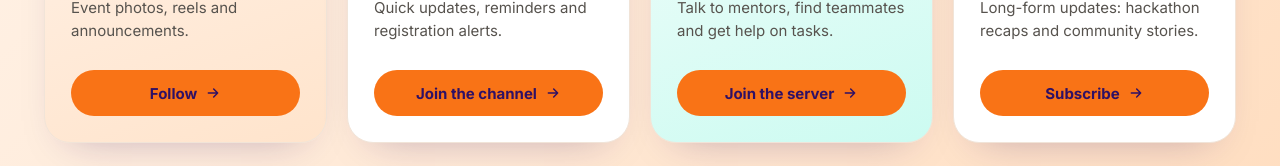
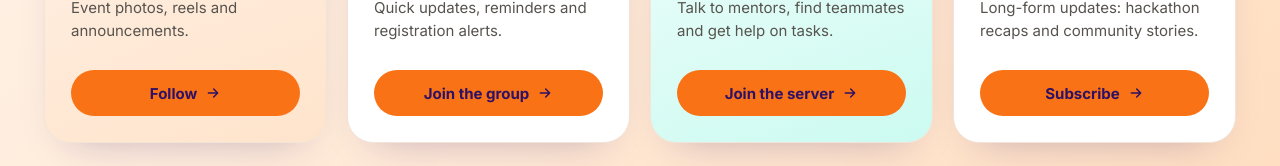
Before and after one commit to mkcsboy/Mighty-Developers, a React (Vite) app: page /connect in a window 1280 px wide. Shown: the part 584-750 px from the top of the page. Built offline with nearby package versions, Linux system fonts and the light colour scheme.

Commit message:
Update WhatsApp button text to 'Join the group'

```diff
--- a/src/components/CommunitySection.jsx
+++ b/src/components/CommunitySection.jsx
@@ -55,7 +55,7 @@ export default function CommunitySection() {
             <h3 style={{ margin: "22px 0 8px", fontSize: "28px", lineHeight: 1, fontWeight: 800, letterSpacing: "-.03em", color: "#2E1065" }}>WhatsApp</h3>
             <p style={{ margin: "0 0 28px", fontSize: "15px", lineHeight: 1.5, color: "#57534E" }}>Quick updates, reminders and registration alerts.</p>
             <a className="pc-btn" href="https://chat.whatsapp.com/mightydevelopers" target="_blank" rel="noreferrer noopener">
-              Join the channel
+              Join the group
               <svg width="16" height="16" viewBox="0 0 24 24" fill="none" stroke="#2E1065" strokeWidth="2.2" strokeLinecap="round" strokeLinejoin="round" aria-hidden="true" style={{ display: "block", flex: "none" }}>
                 <path d="M5 12h14M13 6l6 6-6 6" />
               </svg>
--- a/src/pages/Connect.jsx
+++ b/src/pages/Connect.jsx
@@ -57,7 +57,7 @@ export default function Connect() {
             <h2 style={{ margin: "22px 0 8px", fontSize: "30px", lineHeight: 1, fontWeight: 800, letterSpacing: "-.03em", color: "#2E1065" }}>WhatsApp</h2>
             <p style={{ margin: "0 0 28px", fontSize: "15px", lineHeight: 1.5, color: "#57534E" }}>Quick updates, reminders and registration alerts.</p>
             <a className="pc-btn" href="https://chat.whatsapp.com/mightydevelopers" target="_blank" rel="noreferrer noopener">
-              Join the channel
+              Join the group
               <svg width="16" height="16" viewBox="0 0 24 24" fill="none" stroke="#2E1065" strokeWidth="2.2" strokeLinecap="round" strokeLinejoin="round" aria-hidden="true" style={{ display: "block", flex: "none" }}>
                 <path d="M5 12h14M13 6l6 6-6 6" />
               </svg>
```
